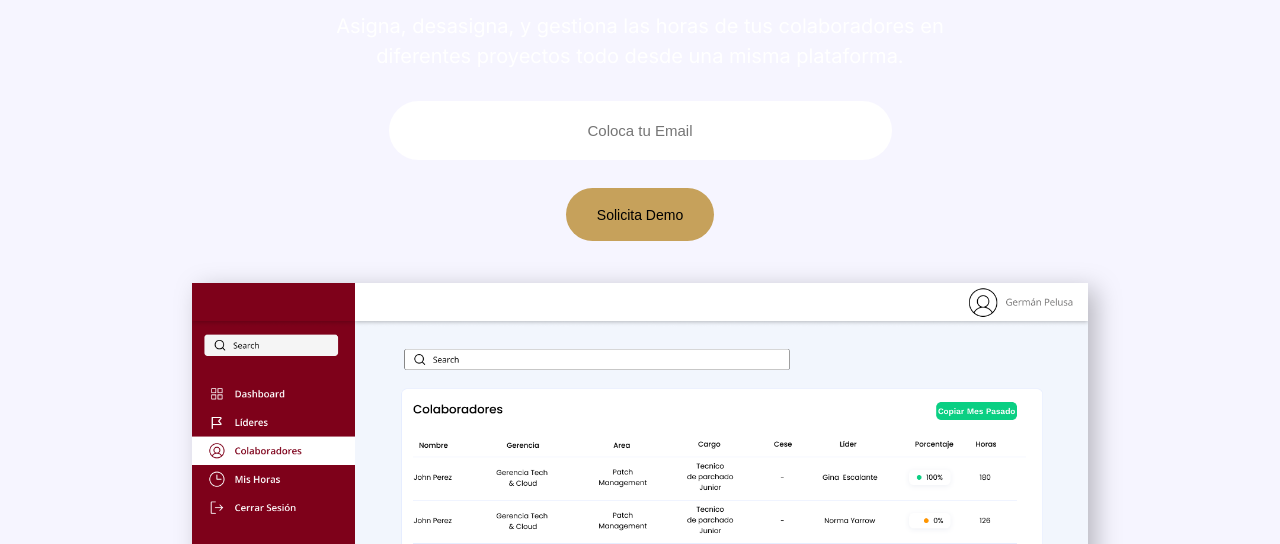
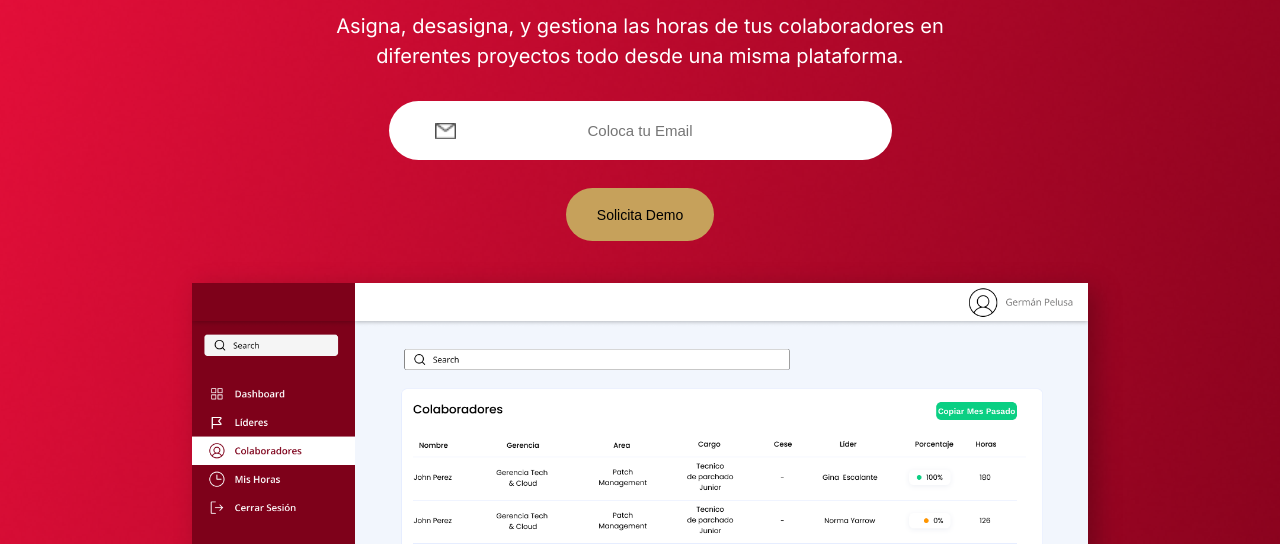
Before and after one commit to luismch158158/-Landing-Gestionalo.github.io, a plain HTML site: page index.html in a window 1280 px wide. Shown: the part 256-800 px from the top of the page. Drawn offline with Linux system fonts and the light colour scheme.

Commit message:
Adding correct relative route to image of background

```diff
--- a/css/mobile422.css
+++ b/css/mobile422.css
@@ -1,11 +1,11 @@
 .home_class {
-    background-image: url('img/onda-home-422.png');
+    background: url('../img/onda-home-422.png');
     height: 581px;
 }
 
 @media (min-width: 510px) {
     .home_class {
-        background-image: url('img/onda-home-510.png');
+        background: url('../img/onda-home-510.png');
         background-size: cover;
         background-position: center;
         background-repeat: no-repeat;
--- a/css/style.css
+++ b/css/style.css
@@ -52,7 +52,7 @@ body {
 }
 
 .home_class {
-    background-image: url('img/onda-home.png');
+    background: url('../img/onda-home.png');
     background-size: cover;
     background-position: center;
     background-repeat: no-repeat;
@@ -109,7 +109,7 @@ body {
     display: inline-block;
     width: 14px;
     height: 11px;
-    background-image: url('img/email.png');
+    background: url('../img/email.png');
     background-size: cover;
     background-position: center;
     background-repeat: no-repeat;
```
